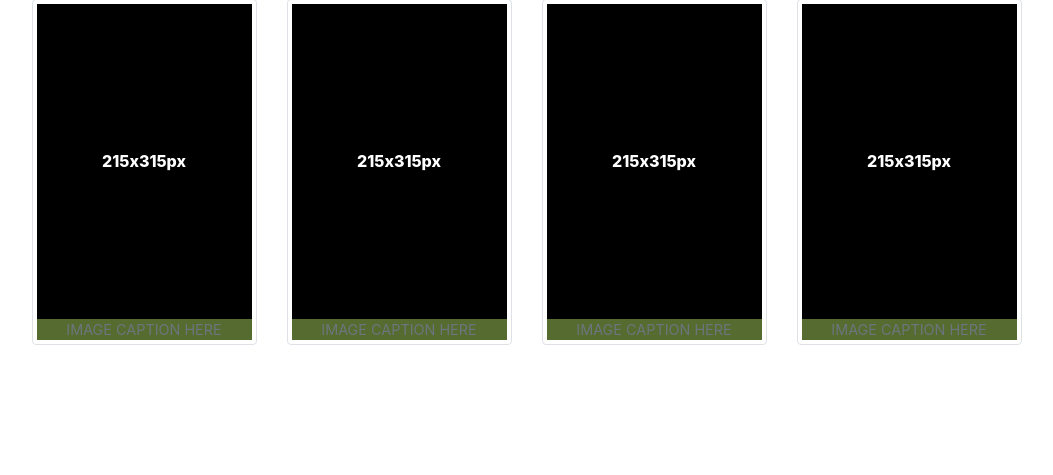
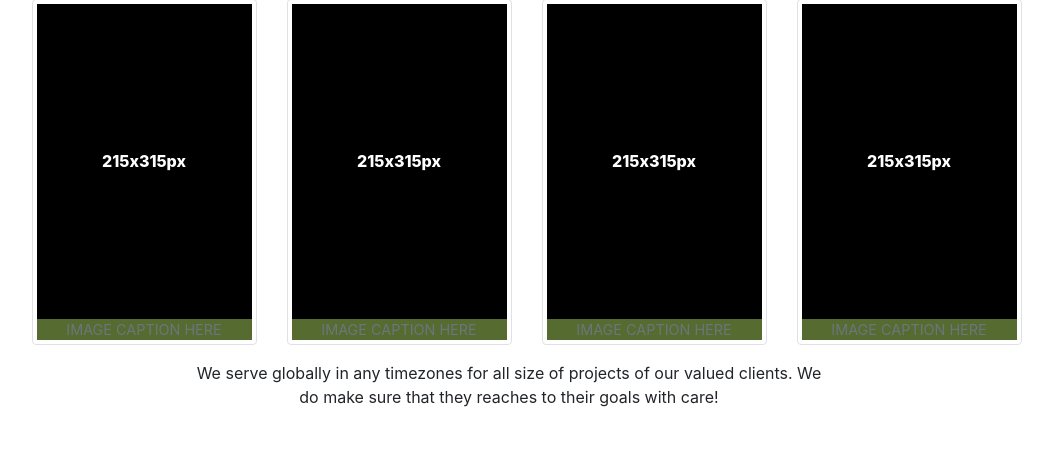
Before and after one commit to mihir-shah9/cybercom-creation, a PHP site: page /date08.html in a window 1280 px wide. Shown: the part 266-741 px from the top of the page, without its empty margins (131-1184 px from the left). Run offline with PHP 8.4, Linux system fonts and the light colour scheme; some libraries are stand-ins or nearby versions.

Commit message:
my coding file

```diff
--- a/coding/date08.css
+++ b/coding/date08.css
@@ -50,3 +50,9 @@ body{
     padding: 0%;
     color: white;
 }
+.paragraph {
+    display: flex;
+    justify-content: center;
+    margin: auto;
+    width: 50%;
+}
--- a/coding/date08.html
+++ b/coding/date08.html
@@ -42,6 +42,12 @@
                 <figcaption class="figure-caption text-center">IMAGE CAPTION HERE</figcaption>
             </figure>
         </div>
+
+        <div class="paragraph text-center">
+            <p> We serve globally in any timezones for all size of projects of our valued clients. We do make sure that
+                they reaches to their goals with care!
+            </p>
+        </div>
     </div>
 
     <!-- Optional JavaScript -->
```
